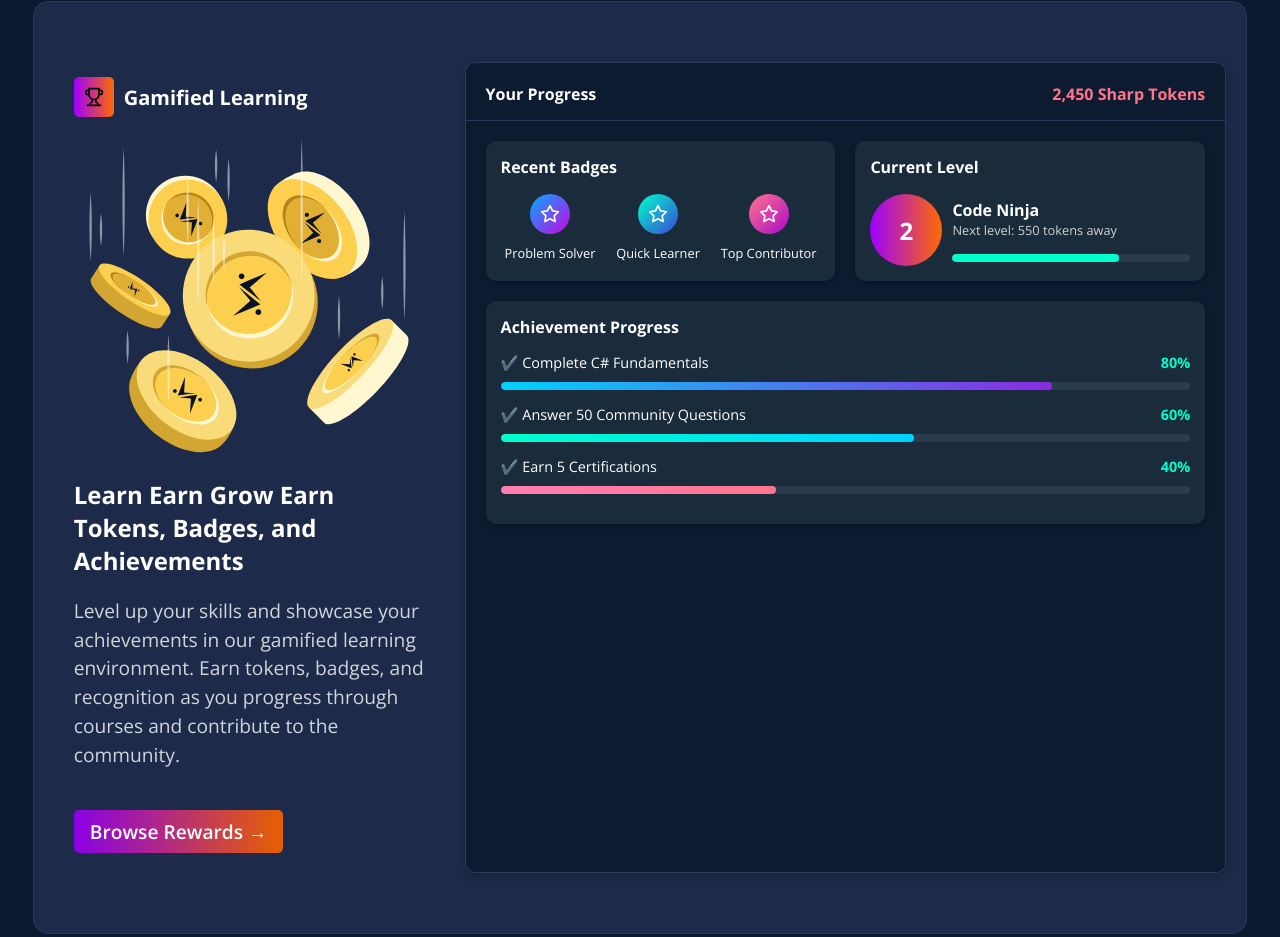
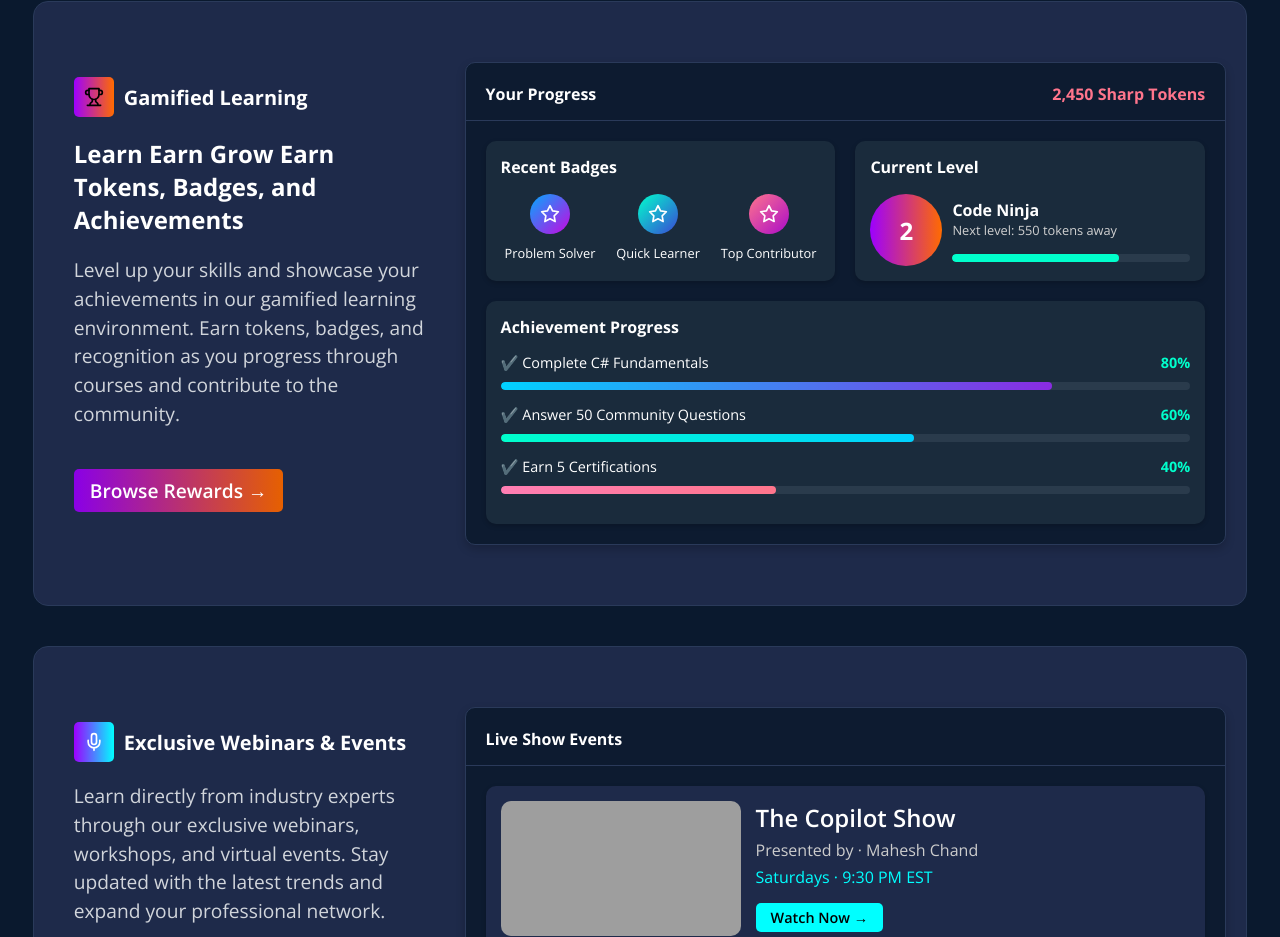
Before and after one commit to AmitKumarMCN/csharpcorner, a plain HTML site: page index.html in a window 1280 px wide. Shown: the part 3435-4372 px from the top of the page. Drawn offline with nearby package versions, Linux system fonts and the light colour scheme; grey boxes are pictures that could not be loaded.

Commit message:
Update index.html
hide coins image

```diff
--- a/index.html
+++ b/index.html
@@ -303,7 +303,7 @@
                         </span>
                         Gamified Learning
                     </h3>
-                    <img src="images/multi-coin-img.svg" class="multi-coin-img" alt="">
+                    <!-- img src="images/multi-coin-img.svg" class="multi-coin-img" alt=""> -->
                     <div class="gamified-learning-subtitle">
                         Learn Earn Grow
                         <span>Earn Tokens, Badges, and Achievements</span>
```
